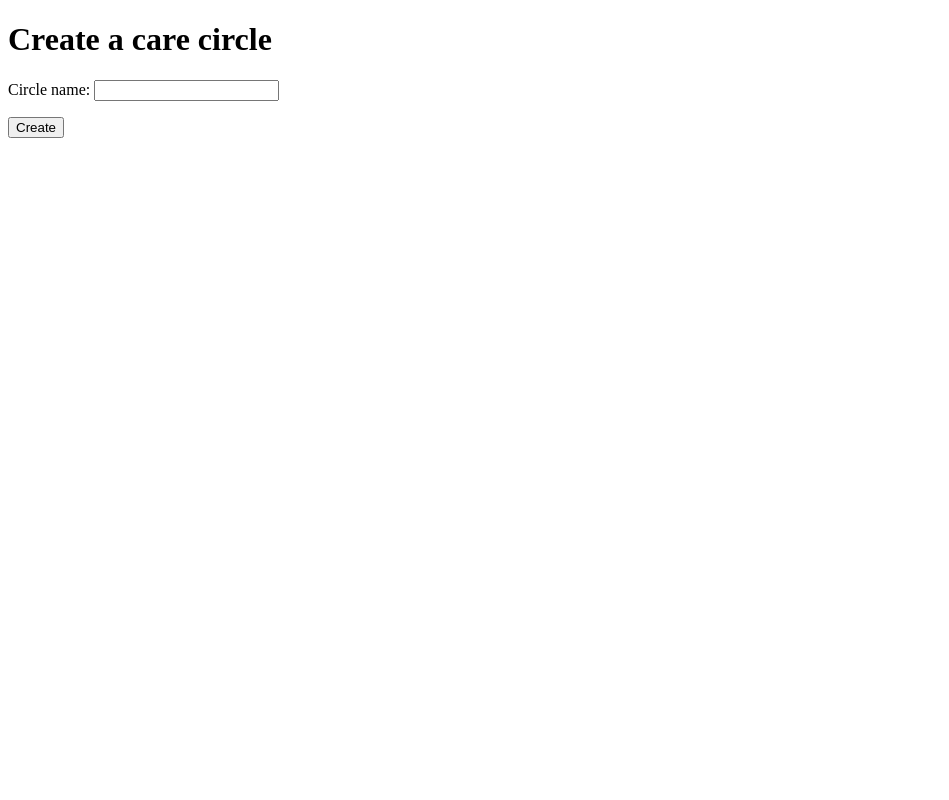
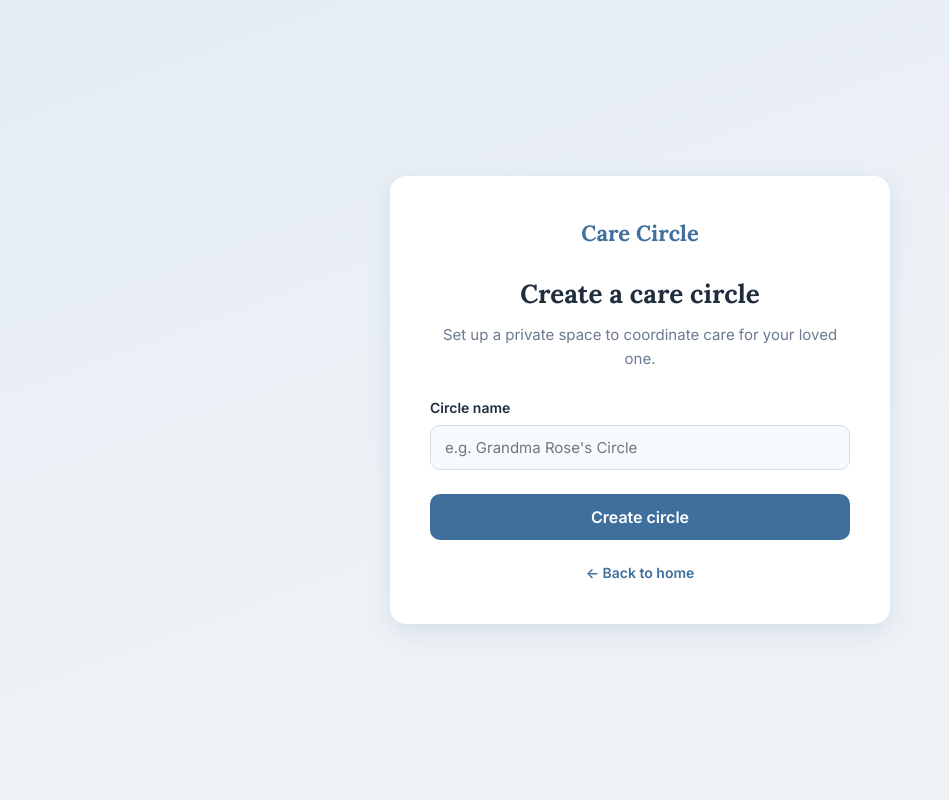
Before and after one commit to Sanchitbhadani-1/Care-Circle-App, a Django app: page /circles/new/ in a window 1280 px wide. Shown: the whole page, without its empty margins (0-949 px from the left). Run offline with Django 5.2, Linux system fonts and the light colour scheme; the visitor is signed in with stand-in values (Sample User, id 1).

Commit message:
Attached CSS to make a circle page

```diff
--- a/circles/templates/circles/create_circle.html
+++ b/circles/templates/circles/create_circle.html
@@ -1,19 +1,38 @@
+{% load static %}
 <!DOCTYPE html>
 <html>
 <head>
     <title>New Circle — Care Circle</title>
+    <link rel="stylesheet" href="{% static 'css/style.css' %}">
 </head>
-<body>
-    <!-- Page heading -->
-    <h1>Create a care circle</h1>
+<body class="auth-page">
 
-    <!-- Form to make a new circle -->
-    <form method="post">
-        {% csrf_token %}
-        <p>
-            <label>Circle name: <input type="text" name="name" required></label>
-        </p>
-        <button type="submit">Create</button>
-    </form>
+    <div class="auth-card">
+        <!-- Logo links back home -->
+        <a class="auth-logo" href="/">Care Circle</a>
+
+        <h1>Create a care circle</h1>
+        <p class="auth-subtitle">Set up a private space to coordinate care for your loved one.</p>
+
+        <!-- If something went wrong, show it in red -->
+        {% if error %}
+            <p class="form-error">{{ error }}</p>
+        {% endif %}
+
+        <!-- Form to make a new circle -->
+        <form method="post" class="auth-form">
+            {% csrf_token %}
+
+            <label class="field">
+                <span class="field-label">Circle name</span>
+                <input type="text" name="name" placeholder="e.g. Grandma Rose's Circle" required>
+            </label>
+
+            <button type="submit" class="button auth-submit">Create circle</button>
+        </form>
+
+        <p class="auth-alt"><a href="/">← Back to home</a></p>
+    </div>
+
 </body>
 </html>
```
